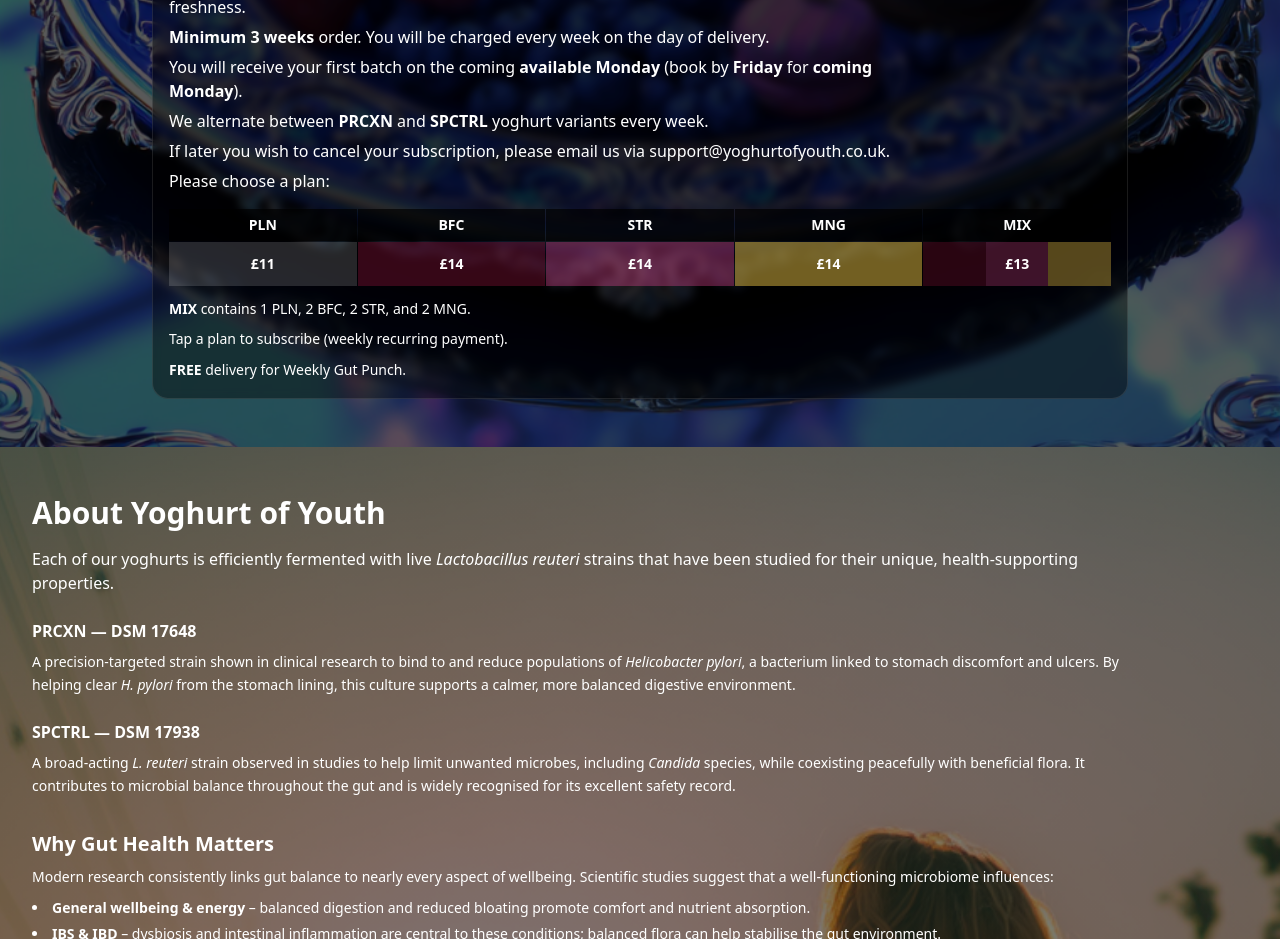
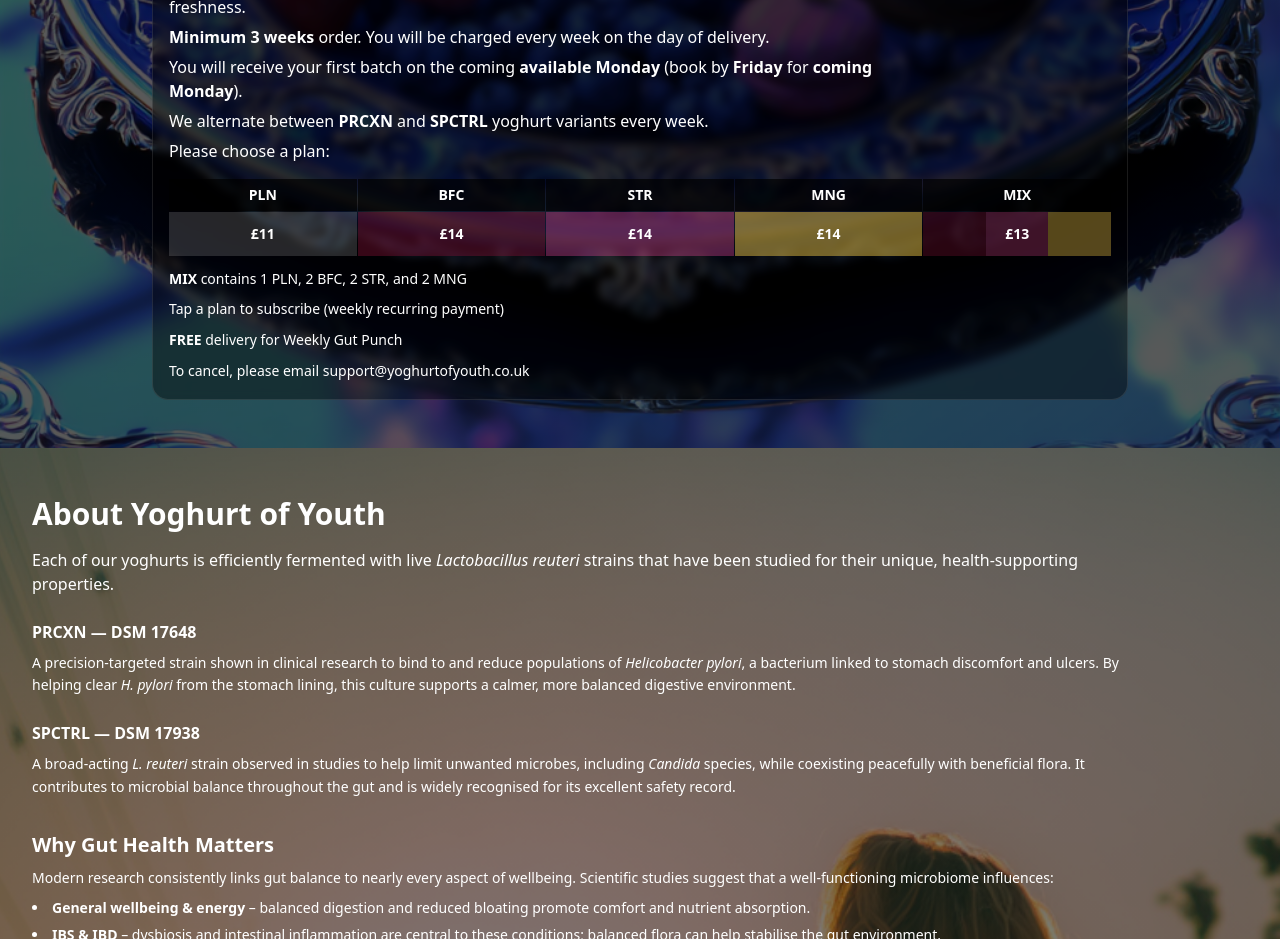
Before and after one commit to ZainAkuji/Yoghurt-of-Youth, a React (Vite) app: page / in a window 1280 px wide. Shown: the part 1820-2759 px from the top of the page. Built offline with nearby package versions, Linux system fonts and the light colour scheme.

Commit message:
Update App.tsx

```diff
--- a/src/App.tsx
+++ b/src/App.tsx
@@ -991,7 +991,6 @@ export default function App(){
                     <p><strong>Minimum 3 weeks</strong> order. You will be charged every week on the day of delivery.</p>
                     <p>You will receive your first batch on the coming <strong>available Monday</strong> (book by <strong>Friday</strong> for <strong>coming Monday</strong>).</p>
                     <p>We alternate between <strong>PRCXN</strong> and <strong>SPCTRL</strong> yoghurt variants every week.</p>
-                    <p>If later you wish to cancel your subscription, please email us via support@yoghurtofyouth.co.uk.</p>
                     <p className="text-white">Please choose a plan:</p>
                   </div>
 
@@ -1048,15 +1047,19 @@ export default function App(){
                     </div>
 
                     <p className="mt-3 text-sm text-white leading-relaxed">
-                      <strong>MIX</strong> contains 1 PLN, 2 BFC, 2 STR, and 2 MNG.
+                      <strong>MIX</strong> contains 1 PLN, 2 BFC, 2 STR, and 2 MNG
                     </p>
 
                     <p className="mt-2 text-sm text-white leading-relaxed">
-                      Tap a plan to subscribe (weekly recurring payment).
+                      Tap a plan to subscribe (weekly recurring payment)
                     </p>
 
                     <p className="mt-2 text-sm text-white leading-relaxed">
-                      <strong>FREE</strong> delivery for Weekly Gut Punch.
+                      <strong>FREE</strong> delivery for Weekly Gut Punch
+                    </p>
+
+                    <p className="mt-2 text-sm text-white leading-relaxed">
+                      To cancel, please email support@yoghurtofyouth.co.uk
                     </p>
                   </div>
 
```
